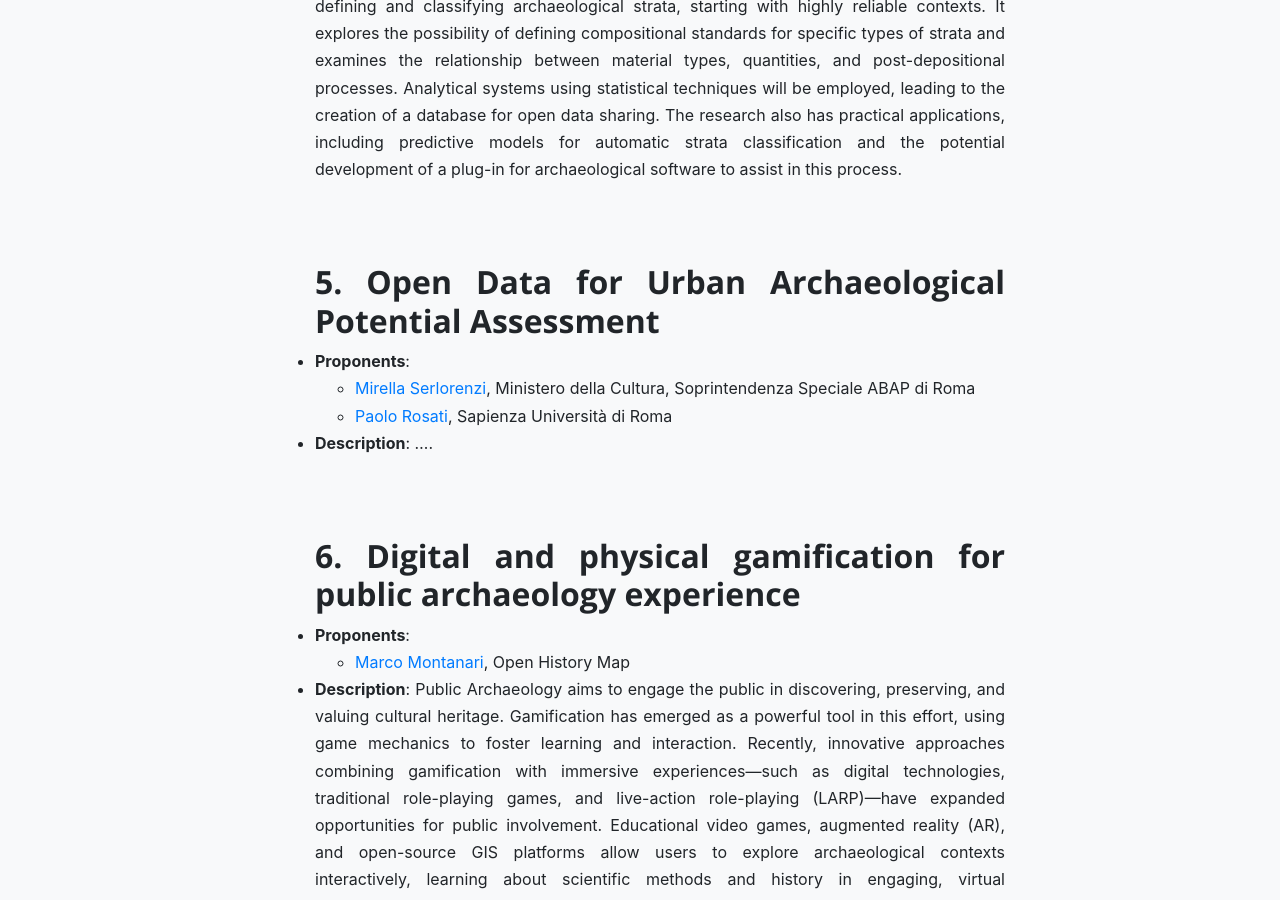
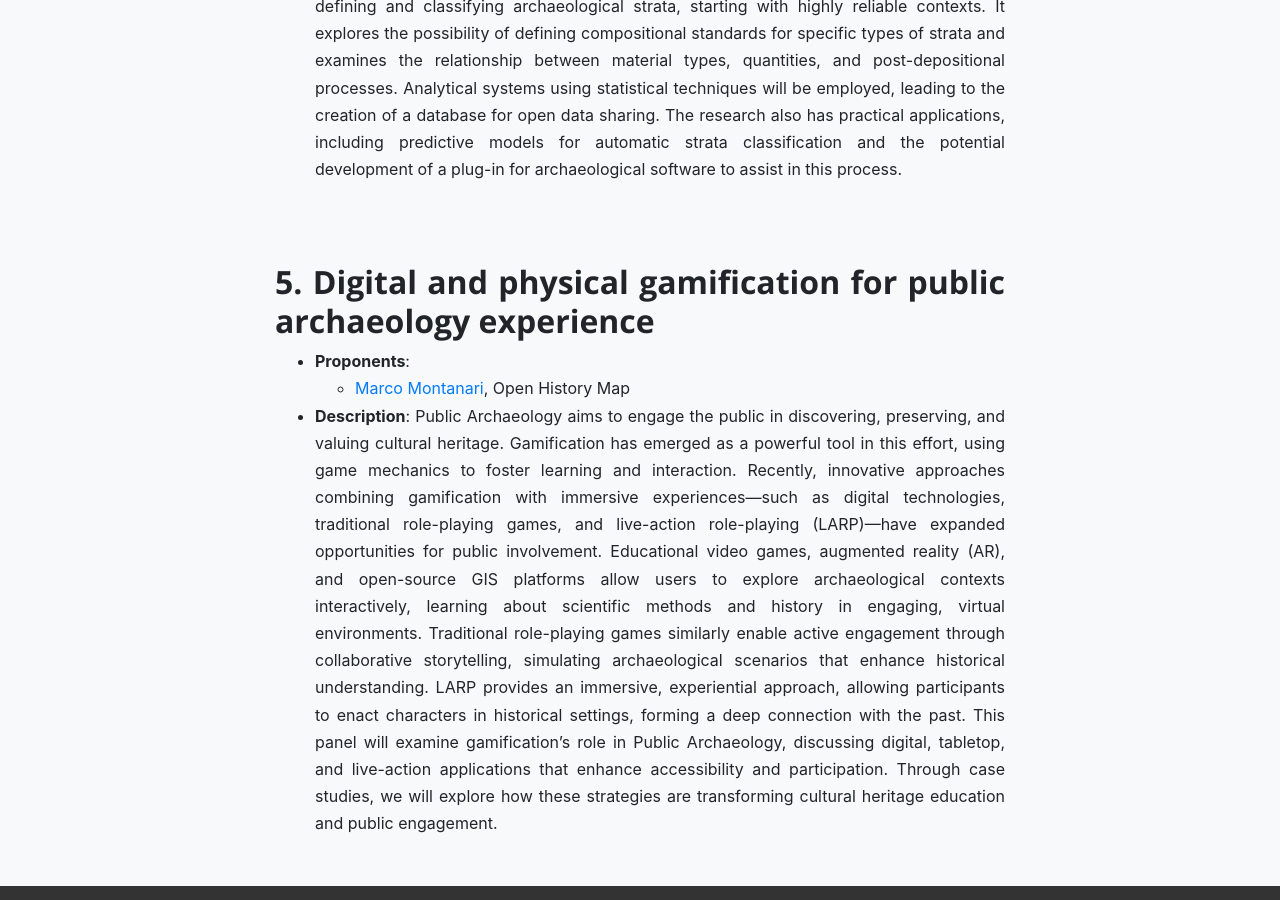
Before and after one commit to archeofoss/archeofoss, a Jekyll site: the page built from 2024/panel-proposals.md, in a window 1280 px wide and 900 px high, scrolled down 2515 px. Built offline with Jekyll 4.4.1, drawn with Linux system fonts in a browser that asks for light colours; nearby versions of some CDN libraries; some of the changed lines change nothing that is shown.

Commit message:
Update panel-proposals.md

```diff
--- a/2024/panel-proposals.md
+++ b/2024/panel-proposals.md
@@ -29,13 +29,17 @@ La ricostruzione tridimensionale dei siti archeologici è un’innovazione signi
 - **Proponents**:
   - [Valeria Acconcia*, Sonia Antonelli*, Chiara Casolino*, Vasco La Salvia*, Marco Moderato**, Maria Carla Somma*](mailto:chiara.casolino@unich.it), Università degli studi G. “d’Annunzio”, Chieti-Pescara, **CASEs, Universitat Pompeu Fabra, Spain
 - **Description**: The panel aims to establish quantification parameters and standards for defining and classifying archaeological strata, starting with highly reliable contexts. It explores the possibility of defining compositional standards for specific types of strata and examines the relationship between material types, quantities, and post-depositional processes. Analytical systems using statistical techniques will be employed, leading to the creation of a database for open data sharing. The research also has practical applications, including predictive models for automatic strata classification and the potential development of a plug-in for archaeological software to assist in this process.
-## 5. Open Data for Urban Archaeological Potential Assessment
 
-- **Proponents**:
-  - [Mirella Serlorenzi](mailto:mirella.serlorenzi@cultura.gov.it), Ministero della Cultura, Soprintendenza Speciale ABAP di Roma
-  - [Paolo Rosati](mailto:paolo.rosati@uniroma1.it), Sapienza Università di Roma
-- **Description**: ....
-## 6. Digital and physical gamification for public archaeology experience
+[//]: # (## 5. Open Data for Urban Archaeological Potential Assessment)
+
+[//]: # (- **Proponents**:)
+
+[//]: # (  - [Mirella Serlorenzi]&#40;mailto:mirella.serlorenzi@cultura.gov.it&#41;, Ministero della Cultura, Soprintendenza Speciale ABAP di Roma)
+
+[//]: # (  - [Paolo Rosati]&#40;mailto:paolo.rosati@uniroma1.it&#41;, Sapienza Università di Roma)
+
+[//]: # (- **Description**: ....)
+## 5. Digital and physical gamification for public archaeology experience
 
 - **Proponents**:
   - [Marco Montanari](mailto:marco.montanari@openhistorymap.org), Open History Map
```
